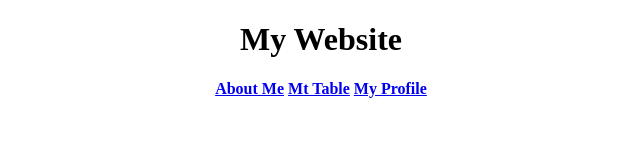
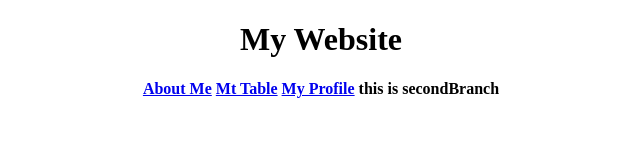
Before and after one commit to ash-0006/project0, a plain HTML site: page index.html in a window 1280 px wide. Shown: the whole page, without its empty margins (319-959 px from the left). Drawn offline with Linux system fonts and the light colour scheme.

Commit message:
second branch

```diff
--- a/index.html
+++ b/index.html
@@ -14,6 +14,7 @@
         	<a href="AboutMe.html">About Me</a>
         	<a href="MyTable.html">Mt Table</a>
         	<a href="MyProfile"> My Profile</a>
+        	this is secondBranch
         </h4>
     </body>
 </html>
```
